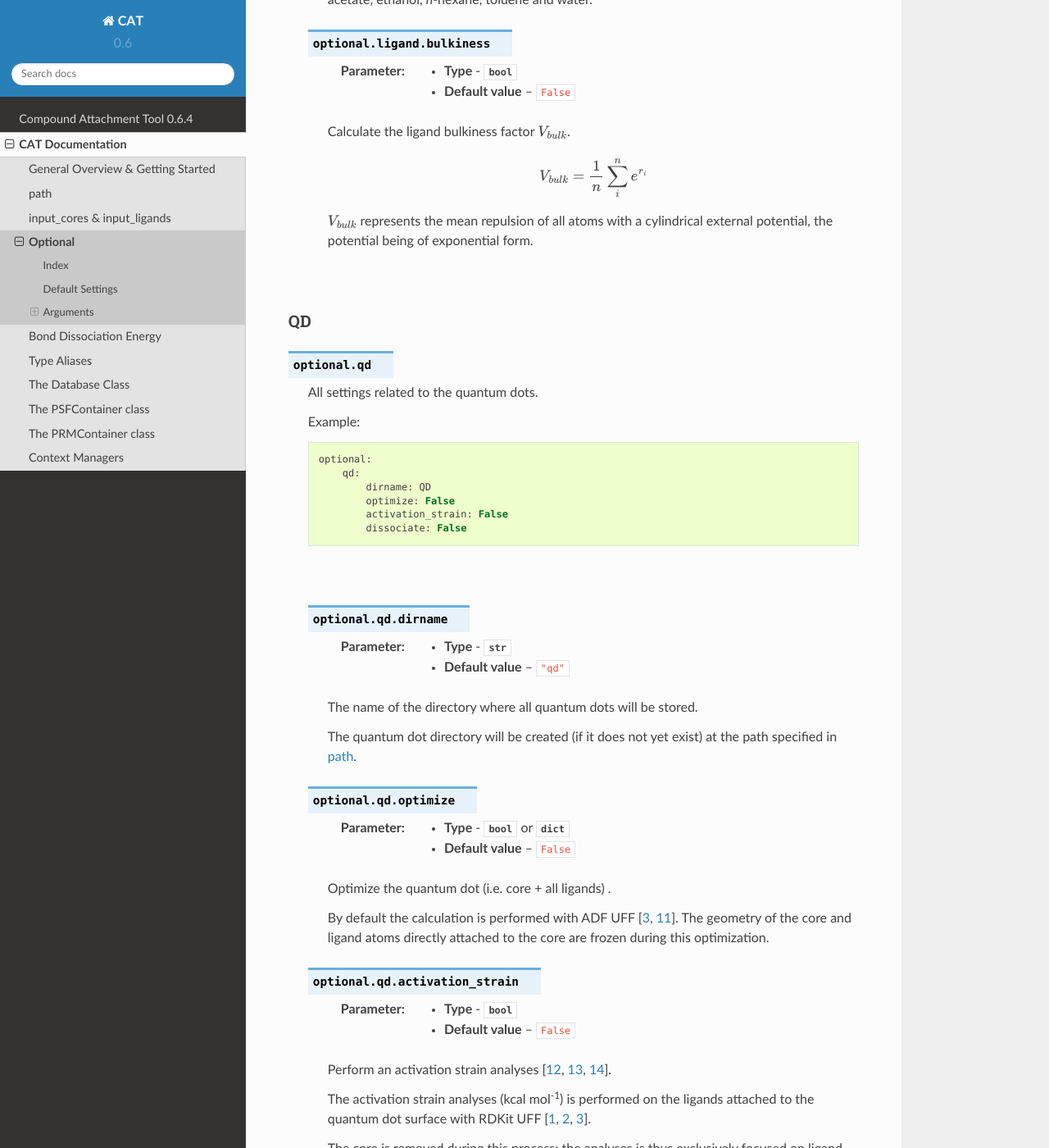
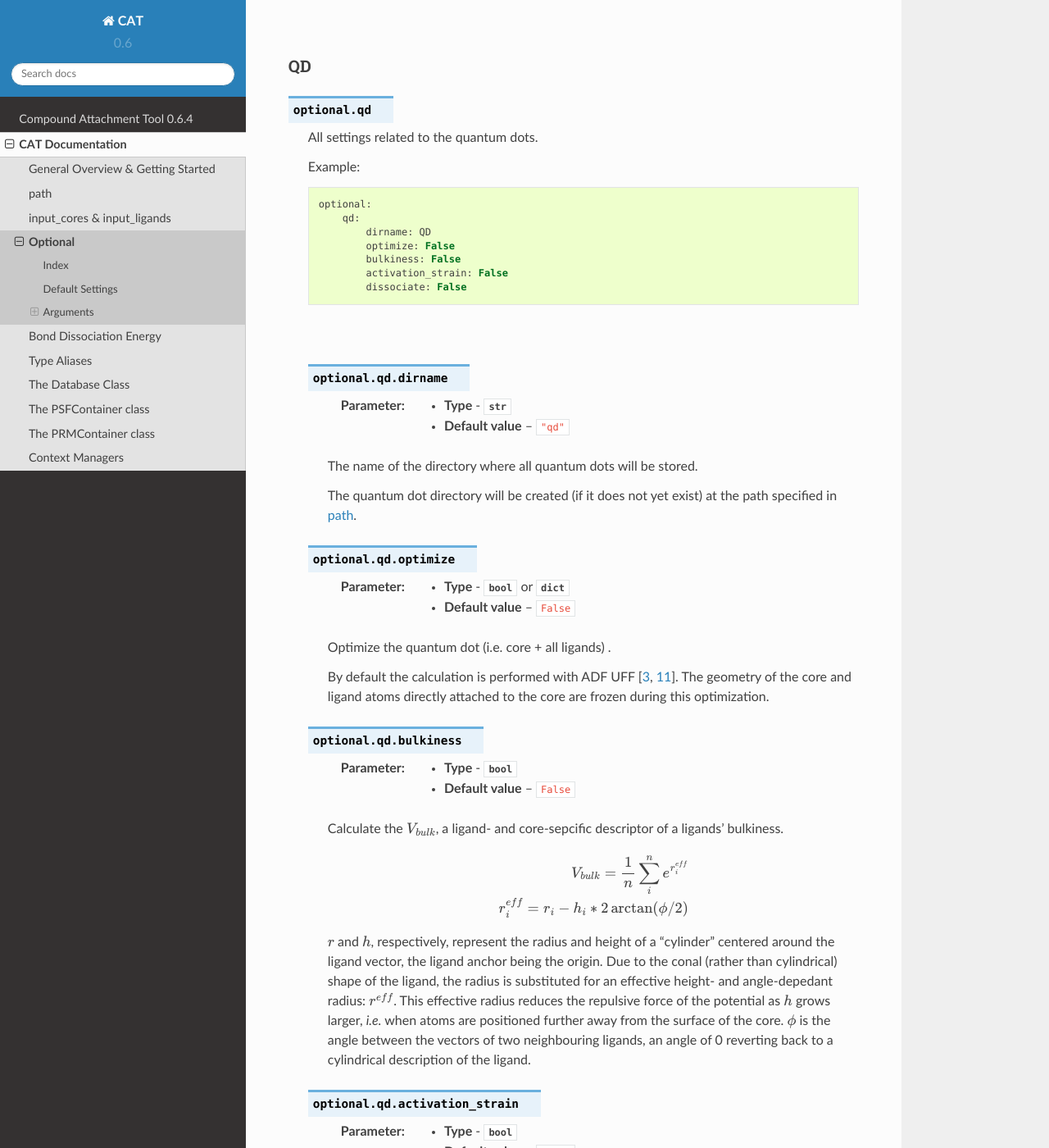
Before and after one commit to nlesc-nano/CAT, a Sphinx documentation site: the page built from docs/4_optional.rst, in a window 1280 px wide and 1400 px high, scrolled down 7141 px. Shown: the whole window at 82% size. Built offline with Sphinx 7.4.7 and the Read the Docs theme 2.0.0, drawn with Linux system fonts in a browser that asks for light colours; some of the changed text lies outside the part shown.

Commit message:
WiP: CAT 0.6.3

```diff
--- a/docs/1_get_started.rst
+++ b/docs/1_get_started.rst
@@ -74,11 +74,11 @@ Verbose default Settings
             split: True
             functional_groups: null
             cosmo-rs: False
-            bulkiness: False
 
         qd:
             dirname: QD
             optimize: False
+            bulkiness: False
             activation_strain: False
             dissociate: False
 
@@ -116,11 +116,11 @@ Maximum verbose default Settings
             split: True
             functional_groups: null
             cosmo-rs: False
-            bulkiness: False
 
         qd:
             dirname: QD
             optimize: False
+            bulkiness: False
             activation_strain: False
             dissociate:
                 core_atom: Cd
--- a/docs/4_optional.rst
+++ b/docs/4_optional.rst
@@ -13,9 +13,9 @@ assuming one is content with the default settings.
 Index
 ~~~~~
 
-========================================= ==================================================================================
+========================================= =========================================================================================================
 Option                                    Description
-========================================= ==================================================================================
+========================================= =========================================================================================================
 :attr:`optional.database.dirname`         The name of the directory where the database will be stored.
 :attr:`optional.database.read`            Attempt to read results from the database before starting calculations.
 :attr:`optional.database.write`           Export results to the database.
@@ -31,13 +31,13 @@ Option                                    Description
 :attr:`optional.ligand.functional_groups` Manually specify SMILES strings representing functional groups.
 :attr:`optional.ligand.split`             If the ligand should be attached in its entirety to the core or not.
 :attr:`optional.ligand.cosmo-rs`          Perform a property calculation with COSMO-RS on the ligand.
-:attr:`optional.ligand.bulkiness`         Perform a ligand bulkiness calculation.
 
 :attr:`optional.qd.dirname`               The name of the directory where all quantum dots will be stored.
-:attr:`optional.qd.optimize`              Optimize the quantum dot (i.e. core + all ligands) .
+:attr:`optional.qd.optimize`              Optimize the quantum dot (i.e. core + all ligands).
+:attr:`optional.qd.bulkiness`             Calculate the :math:`V_{bulk}`, a ligand- and core-sepcific descriptor of a ligands' bulkiness.
 :attr:`optional.qd.activation_strain`     Perform an activation strain analyses.
 :attr:`optional.qd.dissociate`            Calculate the ligand dissociation energy.
-========================================= ==================================================================================
+========================================= =========================================================================================================
 
 Default Settings
 ~~~~~~~~~~~~~~~~
@@ -360,21 +359,6 @@ Ligand
         dimethyl formamide (DMF), dimethyl sulfoxide (DMSO), ethyl acetate,
         ethanol, *n*-hexane, toluene and water.
 
-
-    .. attribute:: optional.ligand.bulkiness
-
-        :Parameter:     * **Type** - :class:`bool`
-                        * **Default value** – ``False``
-
-
-        Calculate the ligand bulkiness factor :math:`V_{bulk}`.
-
-        .. math::
-            V_{bulk} = \frac{1}{n} \sum_{i}^{n} {e^{r_{i}}}
-
-        :math:`V_{bulk}` represents the mean repulsion of all atoms with a cylindrical external potential,
-        the potential being of exponential form.
-
 |
 
 QD
@@ -392,6 +376,7 @@ QD
             qd:
                 dirname: QD
                 optimize: False
+                bulkiness: False
                 activation_strain: False
                 dissociate: False
 
@@ -418,6 +403,29 @@ QD
         By default the calculation is performed with ADF UFF [3_, 11_].
         The geometry of the core and ligand atoms directly attached to the core
         are frozen during this optimization.
+
+
+    .. attribute:: optional.qd.bulkiness
+
+        :Parameter:     * **Type** - :class:`bool`
+                        * **Default value** – ``False``
+
+        Calculate the :math:`V_{bulk}`, a ligand- and core-sepcific descriptor of a ligands' bulkiness.
+
+        .. math::
+            V_{bulk} = \frac{1}{n} \sum_{i}^{n} {e^{r_{i}^{eff}}}
+
+            r_{i}^{eff} = r_{i} - h_{i} * 2 \arctan (\phi / 2)
+
+        :math:`r` and :math:`h`, respectively, represent the radius and height of a "cylinder" centered
+        around the ligand vector, the ligand anchor being the origin.
+        Due to the conal (rather than cylindrical) shape of the ligand,
+        the radius is substituted for an effective height- and angle-depedant radius: :math:`r^{eff}`.
+        This effective radius reduces the repulsive force of the potential
+        as :math:`h` grows larger, *i.e.* when atoms are positioned further away from
+        the surface of the core.
+        :math:`\phi` is the angle between the vectors of two neighbouring ligands,
+        an angle of 0 reverting back to a cylindrical description of the ligand.
 
 
     .. attribute:: optional.qd.activation_strain
```
Also changed, not shown: other parts of docs/4_optional.rst (+0 -1 lines), CHANGELOG.rst (+8 -0 lines).
